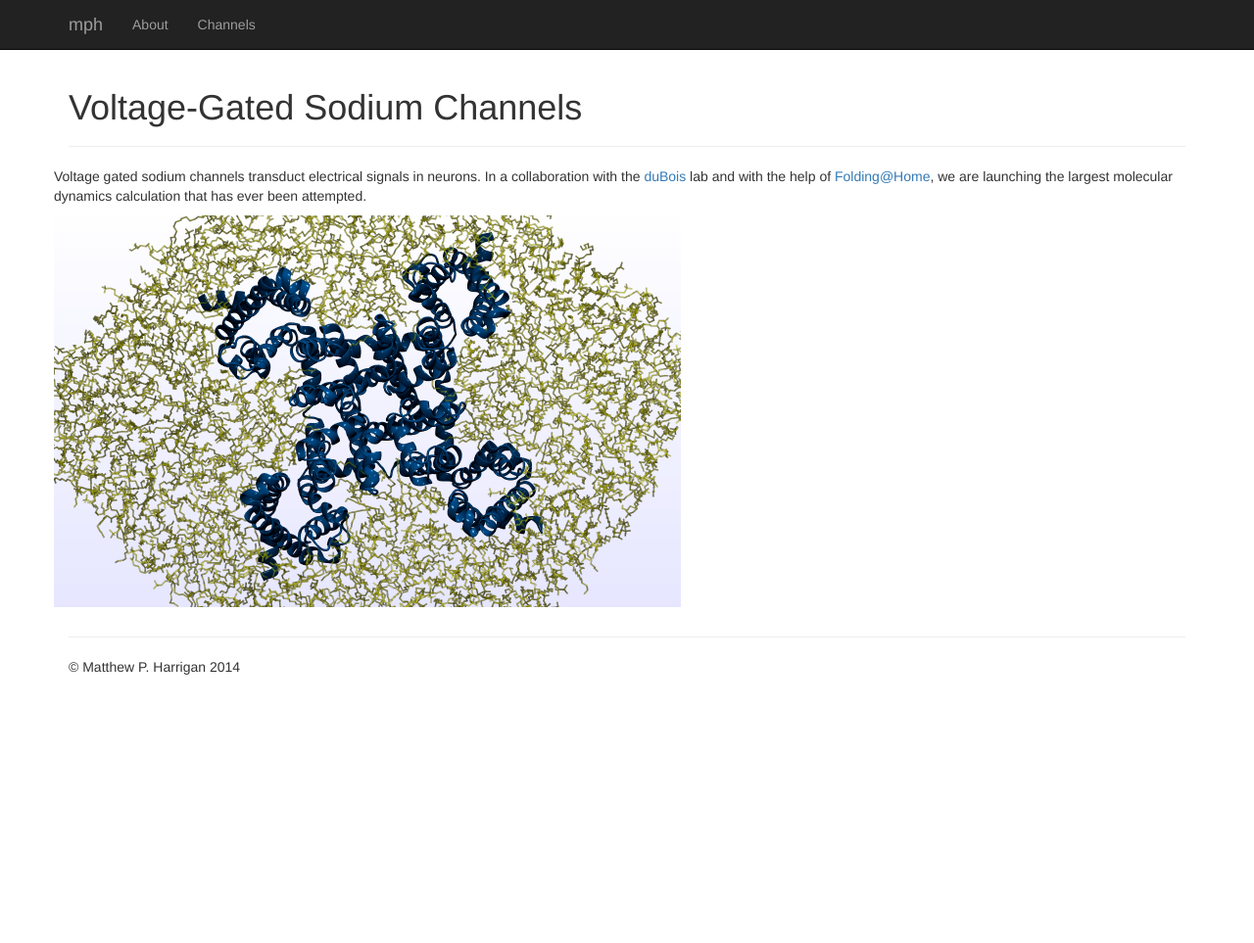
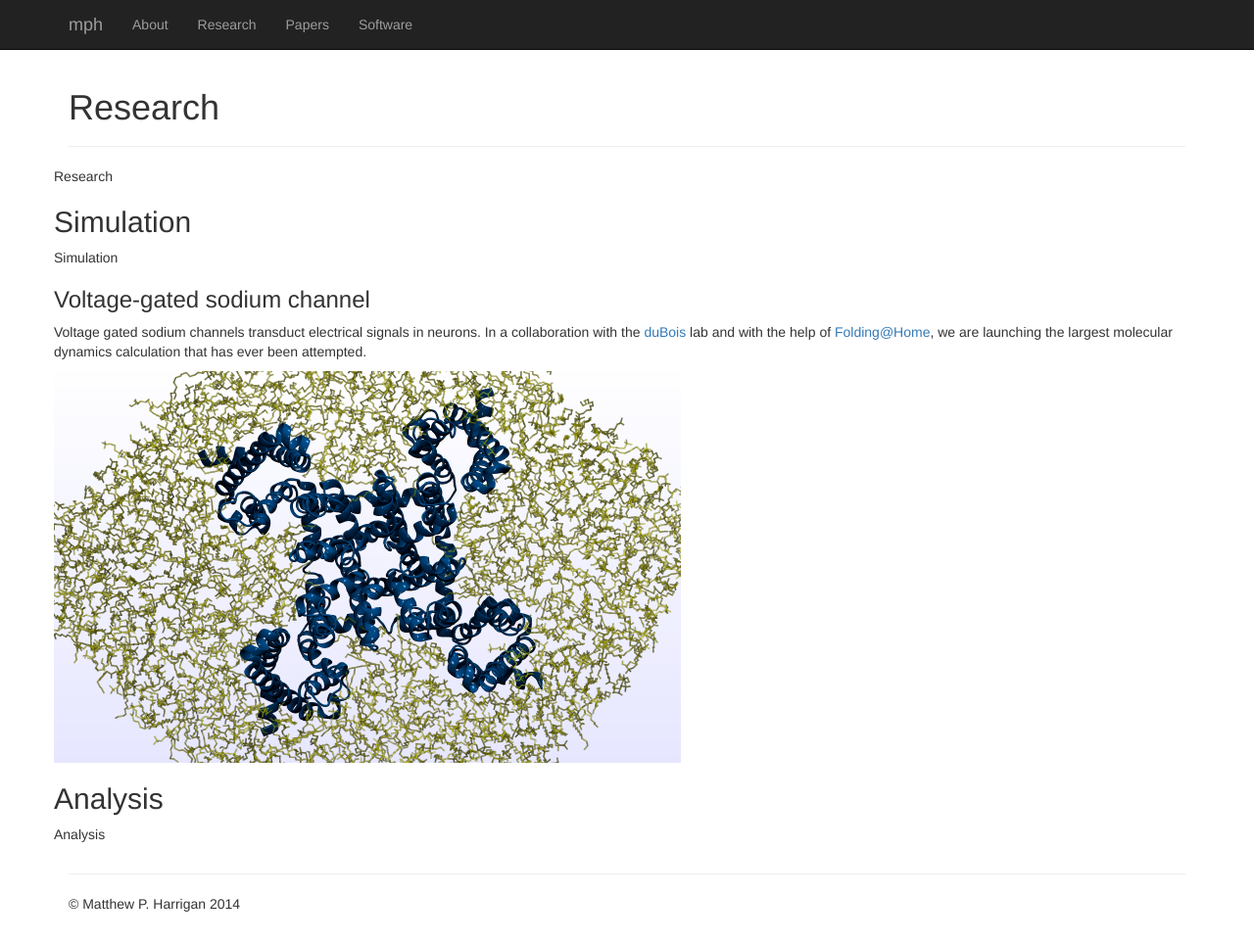
Before and after one commit to mpharrigan/mpharrigan.github.io, a Jekyll site: the page built from research/index.md, in a window 1280 px wide and 963 px high. Shown: the whole window at 98% size. Built offline with Jekyll 4.4.1, drawn with Linux system fonts in a browser that asks for light colours; nearby versions of some CDN libraries; library files that are not in the unit come from our copies.

Commit message:
Add skeleton of all pages

```diff
--- a/_includes/jheader.html
+++ b/_includes/jheader.html
@@ -39,8 +39,10 @@
 
         <div class="collapse navbar-collapse">
             <ul class="nav navbar-nav">
-                <li><a href="#">About</a></li>
-                <li><a href="{{site.url}}/channels/">Channels</a></li>
+                <li><a href="{{site.url}}/about/">About</a></li>
+                <li><a href="{{site.url}}/research/">Research</a></li>
+                <li><a href="{{site.url}}/papers/">Papers</a></li>
+                <li><a href="{{site.url}}/software/">Software</a></li>
             </ul>
         </div>
 
--- a/channels/index.md
+++ b/research/index.md
@@ -1,7 +1,15 @@
 ---
 layout: page
-title: Voltage-Gated Sodium Channels
+title: Research
 ---
+
+Research
+
+## Simulation
+
+Simulation
+
+### Voltage-gated sodium channel
 
 Voltage gated sodium channels transduct electrical signals in
 neurons. In a collaboration with the [duBois] lab and
@@ -12,6 +20,9 @@ that has ever been attempted.
 <img src="{{sit.url}}/assets/render_top.png" alt="NaV Channel"
  class="img-responsive" />
 
-
 [dubois]: #
 [folding@home]: #
+
+## Analysis
+
+Analysis
```
Also changed, not shown: _fronts/f3-papers.md (deleted, +0 -5 lines), index.md (+1 -1 lines), papers/index.md (added, +6 -0 lines), software/index.md (added, +6 -0 lines).
